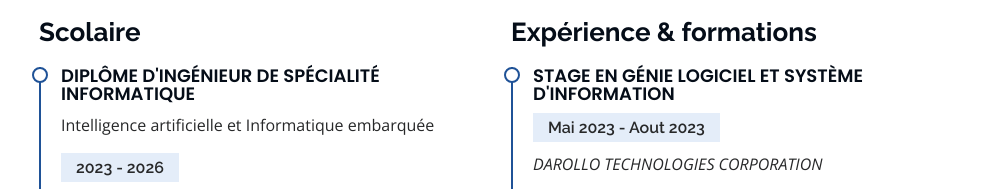
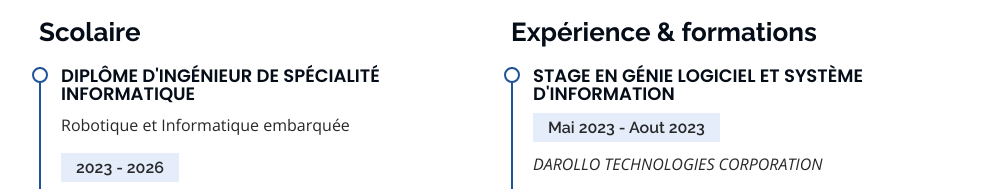
Before and after one commit to DarkBrain-LP/DarkBrain-LP.github.io, a plain HTML site: page index.html in a window 1280 px wide. Shown: the part 1835-2024 px from the top of the page, without its empty margins (291-1277 px from the left). Drawn offline with nearby package versions, Linux system fonts and the light colour scheme; files whose address does not match are found by name.

Commit message:
Update index.html

```diff
--- a/index.html
+++ b/index.html
@@ -253,7 +253,7 @@
             <div class="resume-item">
               <h4>Diplôme d'Ingénieur de Spécialité Informatique</h4>
               <p>
-                Intelligence artificielle et Informatique embarquée
+                Robotique et Informatique embarquée
               </p>
               <h5>2023 - 2026</h5>
               <p><em>Université de Technologie de Belfort-Montbéliard (UTBM)</em></p>
```
